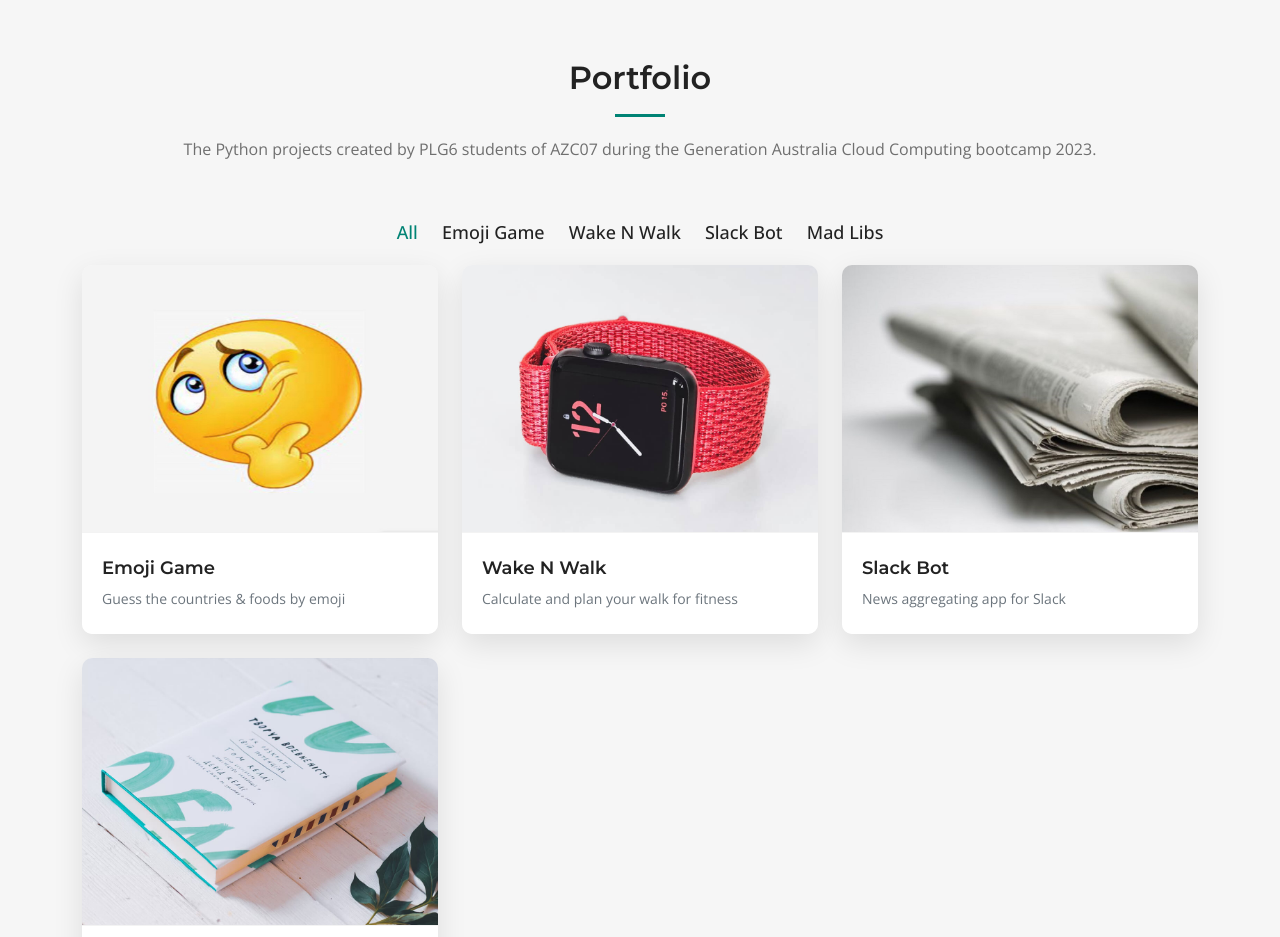
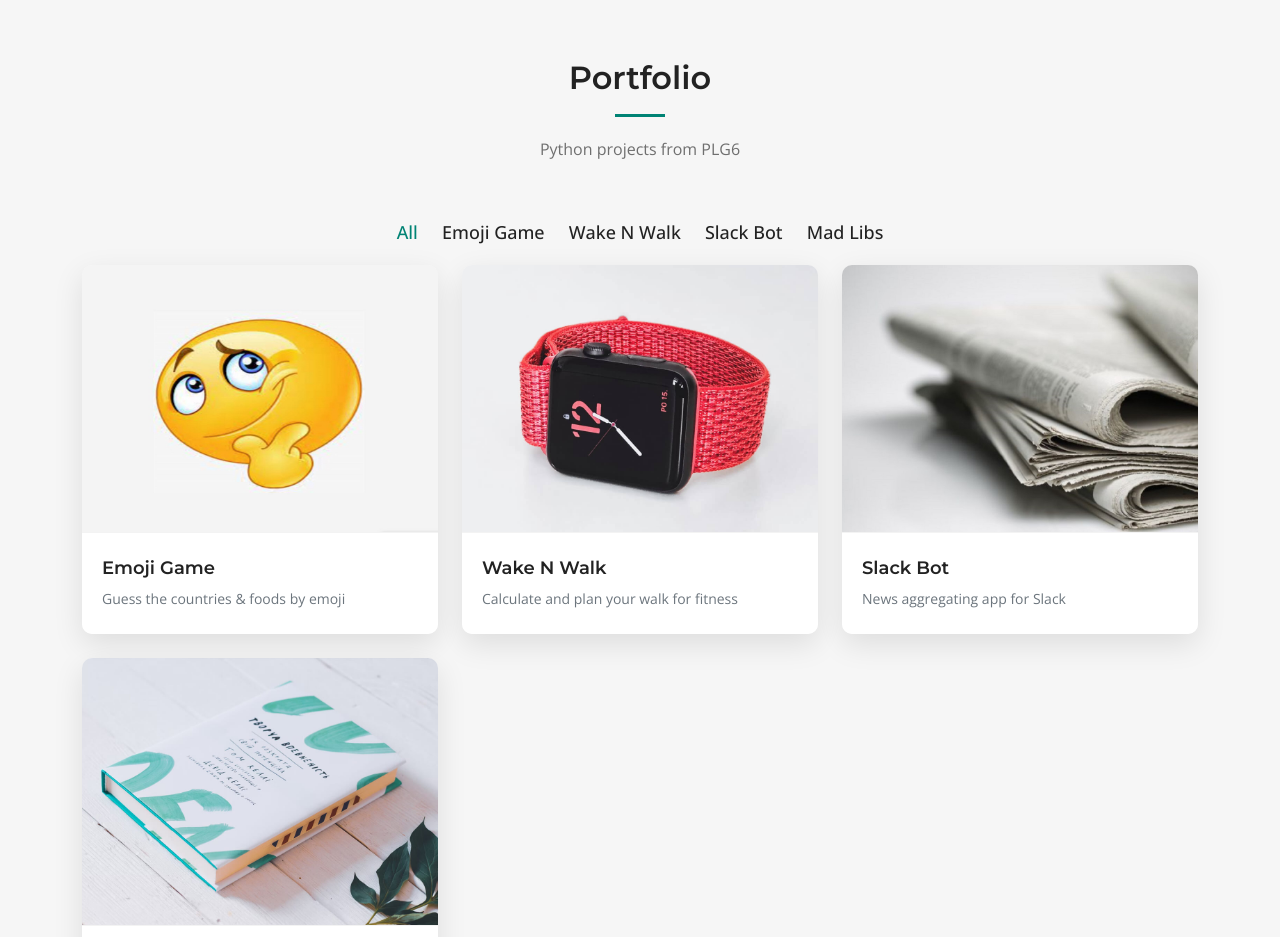
Before and after one commit to CateHazleden/GenAusCloud_FinalGroupProject, a plain HTML site: page index.html in a window 1280 px wide. Shown: the part 2820-3757 px from the top of the page. Drawn offline with nearby package versions, Linux system fonts and the light colour scheme.

Commit message:
Portfolio byline edit

```diff
--- a/index.html
+++ b/index.html
@@ -214,7 +214,7 @@
 
         <div class="section-header">
           <h2>Portfolio</h2>
-          <p>The Python projects created by PLG6 students of AZC07 during the Generation Australia Cloud Computing bootcamp 2023.</p>
+          <p>Python projects from PLG6</p>
         </div>
 
         <div class="portfolio-isotope" data-portfolio-filter="*" data-portfolio-layout="masonry" data-portfolio-sort="original-order" data-aos="fade-up" data-aos-delay="100">
```
